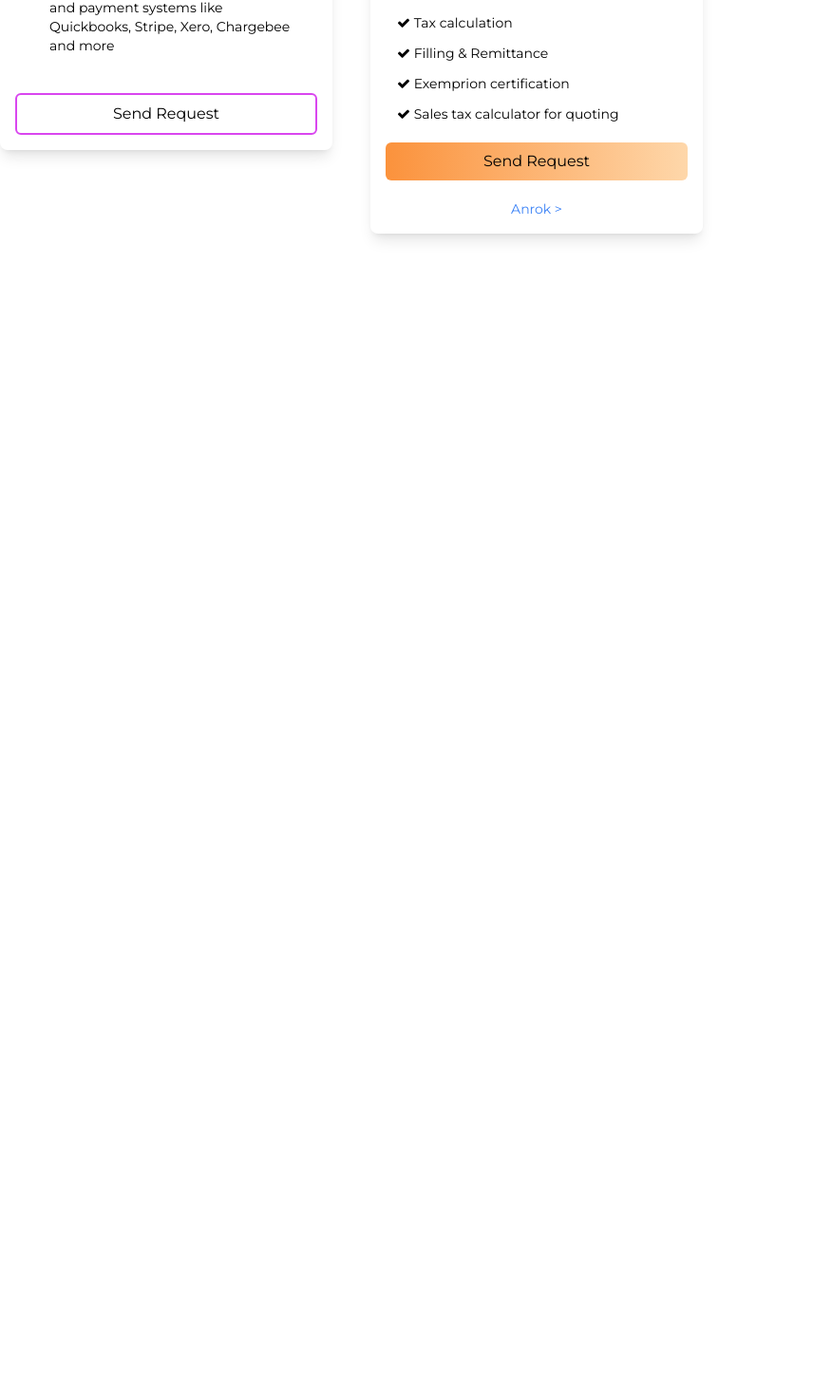
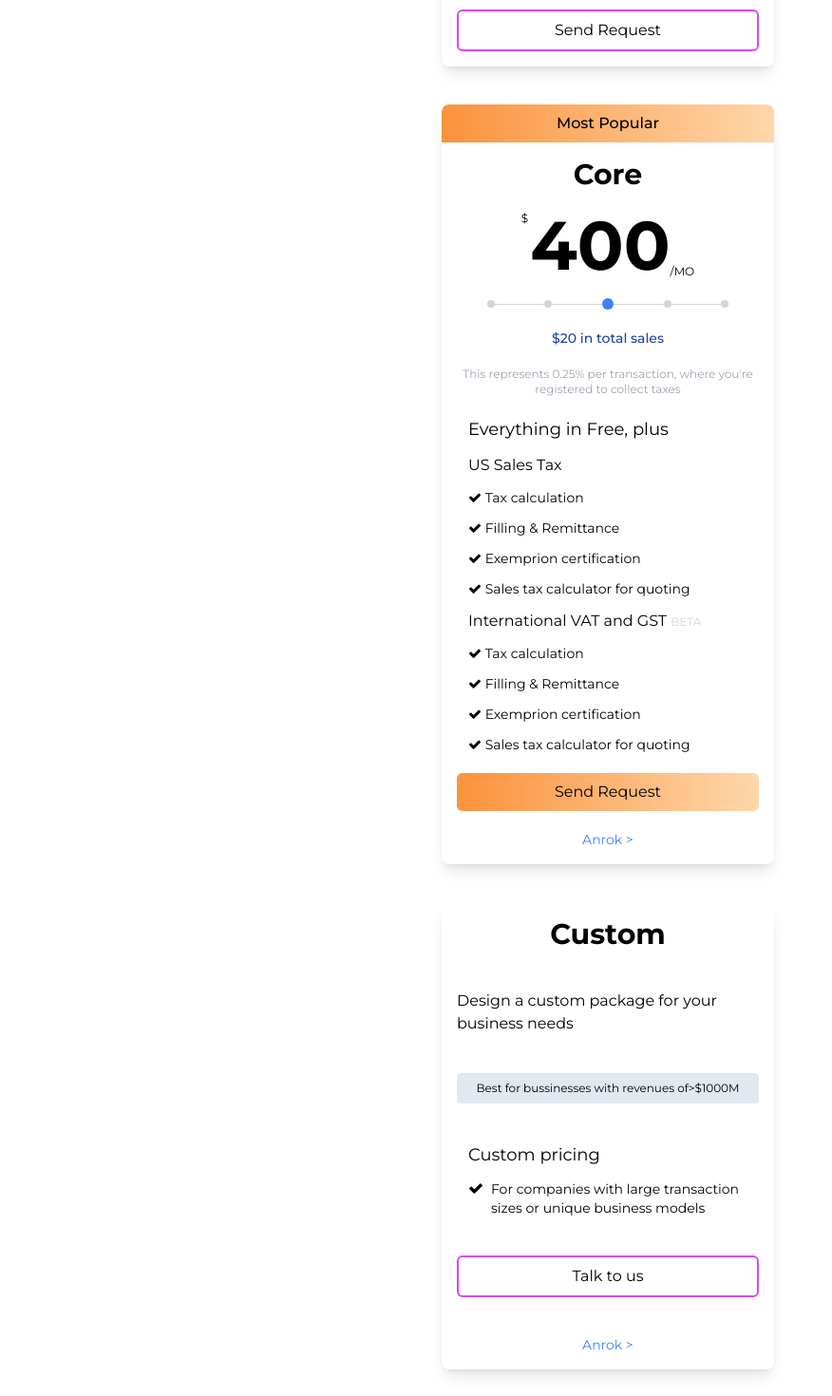
Before and after one commit to AlanMelone/tailwindexample, an Angular app: page /price in a window 1280 px wide. Shown: the part 522-1992 px from the top of the page at 95% size, without its empty margins (0-876 px from the left). Before the commit the page ends 800 px from the top, so only its background shows below. Built offline with nearby package versions, Linux system fonts and the light colour scheme; a web font is replaced by a local one.

Commit message:
- complete price view

```diff
--- a/src/app/components/price/price.component.html
+++ b/src/app/components/price/price.component.html
@@ -1,4 +1,4 @@
-<div class="container mx-auto flex gap-10 mt-10 h-full items-center">
+<div class="sm:container md:max-w-[640px] xl:container mx-auto my-10 flex justify-center gap-10 flex-wrap mt-10 h-full items-center">
   <div class="w-[350px] flex flex-col items-center p-4 rounded-lg shadow-lg gap-10 h-fit">
     <h3 class="w-fit text-3xl font-bold">Free</h3>
     <div class="flex items-end">
@@ -35,6 +35,46 @@
         </div>
         <h3 class="text-xs">/MO</h3>
       </div>
+      <div class="flex w-4/5 items-center">
+        <div class="
+          transition
+          min-w-[8px]
+          min-h-[8px]
+          bg-gray-300
+          rounded-full
+          hover:hover:scale-125
+          hover:bg-blue-500"></div>
+        <div class="w-full bg-gray-300 h-[1px]"></div>
+        <div class="
+          transition
+          min-w-[8px]
+          min-h-[8px]
+          bg-gray-300
+          rounded-full
+          hover:hover:scale-125
+          hover:bg-blue-500"></div>
+        <div class="w-full bg-gray-300 h-[1px]"></div>
+        <div class="min-w-[12px] min-h-[12px] bg-blue-500 shadow-blue-500/50 rounded-full"></div>
+        <div class="w-full bg-gray-300 h-[1px]"></div>
+        <div class="
+          transition
+          min-w-[8px]
+          min-h-[8px]
+          bg-gray-300
+          rounded-full
+          hover:hover:scale-125
+          hover:bg-blue-500"></div>
+        <div class="w-full bg-gray-300 h-[1px]"></div>
+        <div class="
+          transition
+          min-w-[8px]
+          min-h-[8px]
+          bg-gray-300
+          rounded-full
+          hover:scale-125
+          hover:bg-blue-500"></div>
+      </div>
+      <p class="text-blue-800 text-sm font-medium">$20 in total sales</p>
       <p class="text-gray-400 text-center text-xs">This represents 0.25% per transaction, where you're registered to collect taxes</p>
       <div class="flex flex-col gap-3 w-full px-3">
         <p class="text-lg">Everything in Free, plus</p>
@@ -53,4 +93,20 @@
       <a class="cursor-pointer text-blue-500 text-sm">Anrok ></a>
     </div>
   </div>
+  <div class="w-[350px] flex flex-col items-center p-4 rounded-lg shadow-lg gap-10 h-fit">
+    <h3 class="w-fit text-3xl font-bold">Custom</h3>
+    <p>Design a custom package for your business needs</p>
+    <div class="flex bg-slate-200 w-full justify-center py-2 rounded">
+      <p class="text-xs">Best for bussinesses with revenues of>$1000M</p>
+    </div>
+    <div class="flex flex-col gap-3 w-full px-3">
+      <p class="text-lg">Custom pricing</p>
+      <div class="flex gap-2 items-baseline">
+        <i class="fa fa-solid fa-check"></i>
+        <p class="text-sm">For companies with large transaction sizes or unique business models</p>
+      </div>
+    </div>
+    <button class="border-fuchsia-500 border-2 w-full py-2 rounded-md">Talk to us</button>
+    <a class="cursor-pointer text-blue-500 text-sm">Anrok ></a>
+  </div>
 </div>
```
